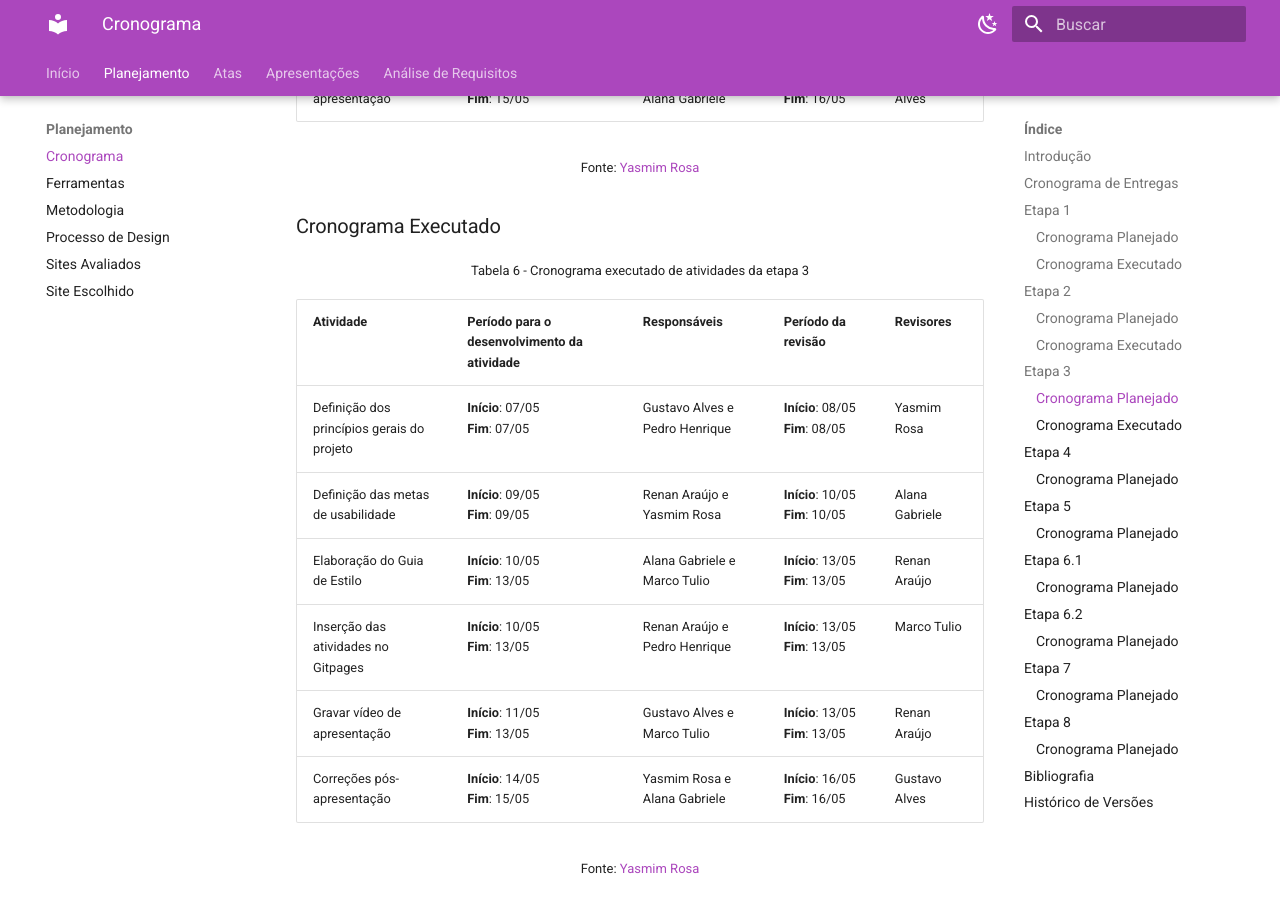
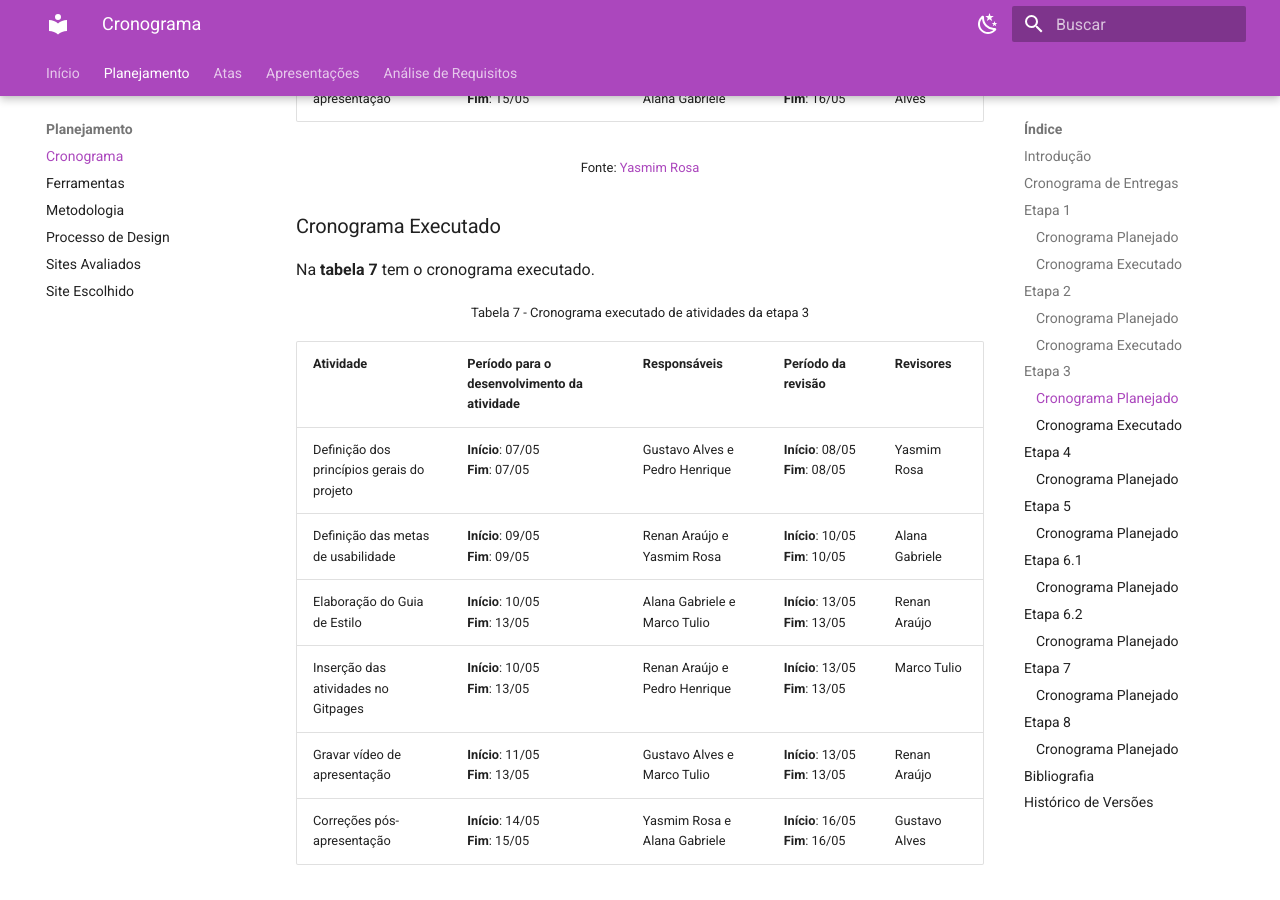
Before and after one commit to Interacao-Humano-Computador/2024.1-Grupo08, an MkDocs documentation site: the page built from docs/planejamento/cronograma.md, in a window 1280 px wide and 900 px high, scrolled down 6394 px. Built offline with MkDocs 1.6.1 and Material for MkDocs 9.7.7, drawn with Linux system fonts in a browser that asks for light colours.

Commit message:
cronograma executado

```diff
--- a/docs/planejamento/cronograma.md
+++ b/docs/planejamento/cronograma.md
@@ -121,8 +121,9 @@ Na **tabela 6** está o cronograma planejado.
 <font size="2"><p style="text-align: center">Fonte: [Yasmim Rosa](https://github.com/yaskisoba)</p></font>
 
 ### Cronograma Executado
+Na **tabela 7** tem o cronograma executado.
 
-<font size="2"><p style="text-align: center">Tabela 6 - Cronograma executado de atividades da etapa 3 </p></font>
+<font size="2"><p style="text-align: center">Tabela 7 - Cronograma executado de atividades da etapa 3 </p></font>
 
 
 | Atividade                       | Período para o desenvolvimento da atividade | Responsáveis             | Período da revisão | Revisores |
```
